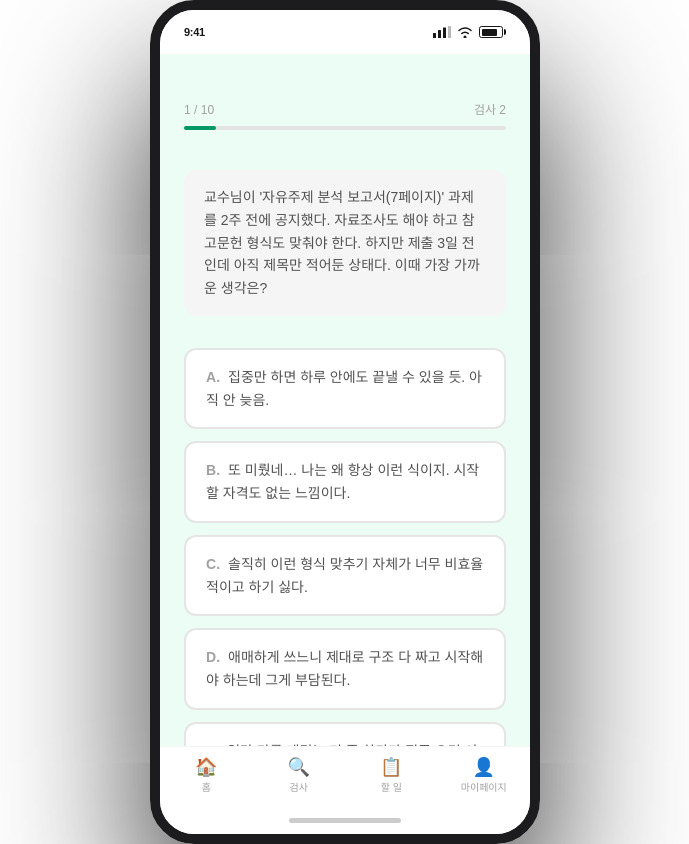
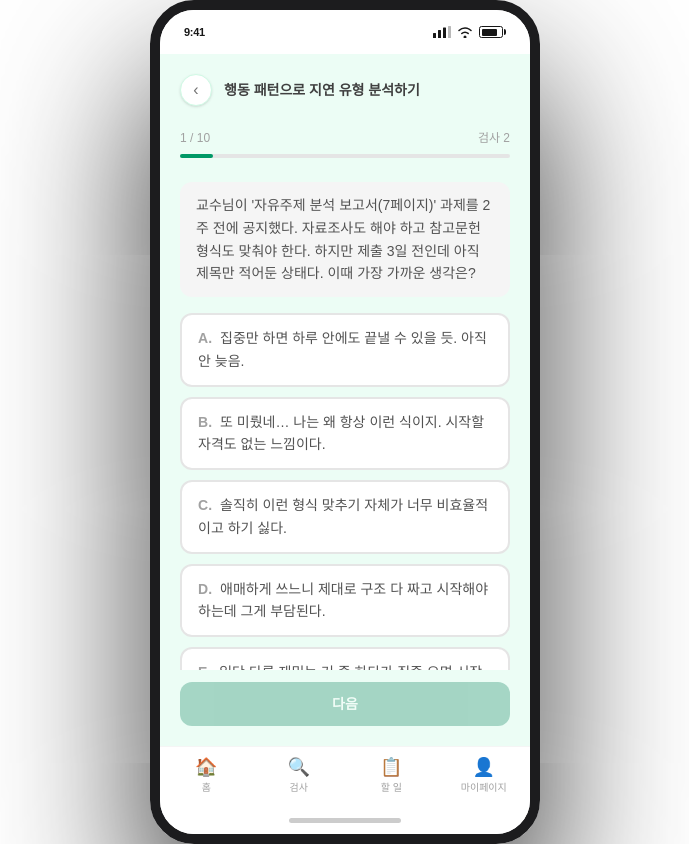
Before and after one commit to 32YOGURT/procrastination_chatbot, a Next.js app: page /personality_test2 in a window 1280 px wide. Shown: the whole page, without its empty margins (295-984 px from the left). Built offline with nearby package versions, Linux system fonts and the light colour scheme; no server answers.

Commit message:
fix: 성격 유형 검사 페이지, 결과 페이지 UI 수정

```diff
--- a/app/personality_result/page.tsx
+++ b/app/personality_result/page.tsx
@@ -13,7 +13,7 @@ const TYPE_DATA: Record<
     tag: string;
     traits: string[];
     accent: string;
-    bg: string;
+    turtle: string;
   }
 > = {
   "비현실적 낙관주의": {
@@ -24,7 +24,7 @@ const TYPE_DATA: Record<
       "마감 직전에 몰아서 처리하려는 경향",
     ],
     accent: "#B45309",
-    bg: "#FFFBF0",
+    turtle: "/assets/turtle1-1.png",
   },
   자기비난: {
     tag: "자기비난형",
@@ -34,7 +34,7 @@ const TYPE_DATA: Record<
       "우울감, 무기력으로 시작 자체가 어려움",
     ],
     accent: "#4338CA",
-    bg: "#F5F5FF",
+    turtle: "/assets/turtle1-2.png",
   },
   현실저항: {
     tag: "현실저항형",
@@ -44,7 +44,7 @@ const TYPE_DATA: Record<
       "해야 하는 이유보다 하기 싫은 이유를 먼저 찾음",
     ],
     accent: "#BE123C",
-    bg: "#FFF5F7",
+    turtle: "/assets/turtle1-3.png",
   },
   완벽주의: {
     tag: "완벽주의형",
@@ -54,7 +54,7 @@ const TYPE_DATA: Record<
       "준비만 오래 하다가 시작이 늦어짐",
     ],
     accent: "#6D28D9",
-    bg: "#FAF5FF",
+    turtle: "/assets/turtle1-4.png",
   },
   자극추구: {
     tag: "자극추구형",
@@ -64,7 +64,7 @@ const TYPE_DATA: Record<
       "즉각적인 보상과 자극을 선호함",
     ],
     accent: "#065F46",
-    bg: "#F0FDF9",
+    turtle: "/assets/turtle1-5.png",
   },
 };
 
@@ -200,18 +200,7 @@ export default function PersonalityResultPage() {
   const data = TYPE_DATA[personalityType];
 
   return (
-    <div className="h-full flex flex-col" style={{ backgroundColor: data.bg }}>
-      {/* 헤더 */}
-      <div className="shrink-0 flex items-center gap-3 px-5 pt-6 pb-3">
-        <button
-          onClick={handleRetake}
-          className="w-8 h-8 rounded-full bg-white/60 border border-white/80 shadow-sm flex items-center justify-center"
-        >
-          <span className="text-neutral-500 text-base leading-none">‹</span>
-        </button>
-        <p className="text-sm font-semibold text-neutral-700">나의 미루기 타입</p>
-      </div>
-
+    <div className="h-full bg-emerald-50 flex flex-col">
       {/* 결과 내용 */}
       <div className="flex-1 flex flex-col justify-center px-5 pb-4">
         <span
@@ -232,9 +221,22 @@ export default function PersonalityResultPage() {
                 className="mt-1.5 w-1.5 h-1.5 rounded-full shrink-0"
                 style={{ backgroundColor: data.accent }}
               />
-              <p className="text-sm text-neutral-600 leading-relaxed">{trait}</p>
+              <p className="text-sm text-neutral-600 leading-relaxed">
+                {trait}
+              </p>
             </div>
           ))}
+        </div>
+
+        <div className="flex justify-center mt-5">
+          <div className="relative" style={{ width: 220, height: 176 }}>
+            <Image
+              src={data.turtle}
+              alt="GO북이"
+              fill
+              style={{ objectFit: "contain" }}
+            />
+          </div>
         </div>
       </div>
 
--- a/app/personality_test1/page.tsx
+++ b/app/personality_test1/page.tsx
@@ -9,10 +9,10 @@ import type { PersonalityType } from "@/lib/types";
 function calculatePersonalityType(answers: number[]): PersonalityType {
   const scores: Record<PersonalityType, number> = {
     "비현실적 낙관주의": 0,
-    "자기비난": 0,
-    "현실저항": 0,
-    "완벽주의": 0,
-    "자극추구": 0,
+    자기비난: 0,
+    현실저항: 0,
+    완벽주의: 0,
+    자극추구: 0,
   };
 
   QUESTIONS.forEach((q, i) => {
@@ -22,7 +22,7 @@ function calculatePersonalityType(answers: number[]): PersonalityType {
 
   return (Object.entries(scores) as [PersonalityType, number][]).reduce(
     (best, [type, score]) => (score > best[1] ? [type, score] : best),
-    ["비현실적 낙관주의", -Infinity] as [PersonalityType, number]
+    ["비현실적 낙관주의", -Infinity] as [PersonalityType, number],
   )[0];
 }
 
@@ -58,7 +58,20 @@ export default function PersonalityTest1Page() {
   };
 
   return (
-    <div className="min-h-full bg-emerald-50 flex flex-col items-center justify-center px-6 py-12">
+    <div className="min-h-full bg-emerald-50 flex flex-col px-6 py-6">
+      {/* 상단 헤더 */}
+      <div className="shrink-0 flex items-center gap-3 mb-25">
+        <button
+          onClick={() => router.push("/personality_result")}
+          className="w-8 h-8 rounded-full bg-white border border-emerald-100 shadow-sm flex items-center justify-center"
+        >
+          <span className="text-neutral-500 text-base leading-none">‹</span>
+        </button>
+        <p className="text-sm font-semibold text-neutral-700">
+          설문으로 지연 유형 분석하기
+        </p>
+      </div>
+
       <div className="w-full max-w-lg">
         {/* 진행률 */}
         <div className="mb-10">
--- a/app/personality_test2/page.tsx
+++ b/app/personality_test2/page.tsx
@@ -11,10 +11,10 @@ function calculatePersonalityType(
 ): PersonalityType {
   const counts: Record<PersonalityType, number> = {
     "비현실적 낙관주의": 0,
-    "자기비난": 0,
-    "현실저항": 0,
+    자기비난: 0,
+    현실저항: 0,
     완벽주의: 0,
-    "자극추구": 0,
+    자극추구: 0,
   };
 
   selected.forEach((type) => {
@@ -60,10 +60,24 @@ export default function PersonalityTest2Page() {
   };
 
   return (
-    <div className="min-h-full bg-emerald-50 flex flex-col items-center justify-center px-6 py-12">
-      <div className="w-full max-w-lg">
+    <div className="h-full bg-emerald-50 flex flex-col">
+      {/* 상단 헤더 */}
+      <div className="shrink-0 flex items-center gap-3 px-5 pt-5 pb-3">
+        <button
+          onClick={() => router.push("/personality_result")}
+          className="w-8 h-8 rounded-full bg-white border border-emerald-100 shadow-sm flex items-center justify-center"
+        >
+          <span className="text-neutral-500 text-base leading-none">‹</span>
+        </button>
+        <p className="text-sm font-semibold text-neutral-700">
+          행동 패턴으로 지연 유형 분석하기
+        </p>
+      </div>
+
+      {/* 스크롤 영역 */}
+      <div className="flex-1 overflow-y-auto px-5 py-3">
         {/* 진행률 */}
-        <div className="mb-10">
+        <div className="mb-6">
           <div className="flex justify-between text-xs text-neutral-400 mb-2">
             <span>
               {currentIndex + 1} / {QUESTIONS.length}
@@ -79,19 +93,19 @@ export default function PersonalityTest2Page() {
         </div>
 
         {/* 시나리오 */}
-        <div className="bg-neutral-100 rounded-xl px-5 py-4 mb-8">
+        <div className="bg-neutral-100 rounded-xl px-4 py-3 mb-4">
           <p className="text-sm text-neutral-600 leading-relaxed">
             {question.scenario}
           </p>
         </div>
 
         {/* 선택지 */}
-        <div className="flex flex-col gap-3 mb-10">
+        <div className="flex flex-col gap-2.5">
           {question.options.map((option, i) => (
             <button
               key={i}
               onClick={() => handleSelect(option.type)}
-              className={`w-full text-left px-5 py-4 rounded-xl border-2 text-sm leading-relaxed transition-all duration-150
+              className={`w-full text-left px-4 py-3 rounded-xl border-2 text-sm leading-relaxed transition-all duration-150
                 ${
                   currentSelected === option.type
                     ? "border-emerald-700 bg-emerald-700 text-white"
@@ -107,13 +121,14 @@ export default function PersonalityTest2Page() {
             </button>
           ))}
         </div>
+      </div>
 
-        {/* 네비게이션 */}
-        <div className="flex gap-3">
+      {/* 네비게이션 - 하단 고정 */}
+      <div className="shrink-0 flex gap-3 px-5 pt-3 pb-5">
         {currentIndex > 0 && (
           <button
             onClick={handlePrev}
-              className="flex-1 rounded-xl border border-neutral-200 py-3.5 text-sm font-medium text-neutral-600 hover:bg-neutral-100 transition-colors"
+            className="flex-1 rounded-xl border border-neutral-200 py-3 text-sm font-medium text-neutral-600 hover:bg-neutral-100 transition-colors"
           >
             이전
           </button>
@@ -121,12 +136,11 @@ export default function PersonalityTest2Page() {
         <button
           onClick={handleNext}
           disabled={currentSelected === null}
-            className="flex-1 rounded-xl bg-emerald-700 py-3.5 text-sm font-semibold text-white disabled:opacity-30 hover:bg-emerald-800 transition-colors"
+          className="flex-1 rounded-xl bg-emerald-700 py-3 text-sm font-semibold text-white disabled:opacity-30 hover:bg-emerald-800 transition-colors"
         >
           {isLast ? "결과 보기" : "다음"}
         </button>
       </div>
     </div>
-    </div>
   );
 }
```
Lines whose indentation alone changed are shown as unchanged.
